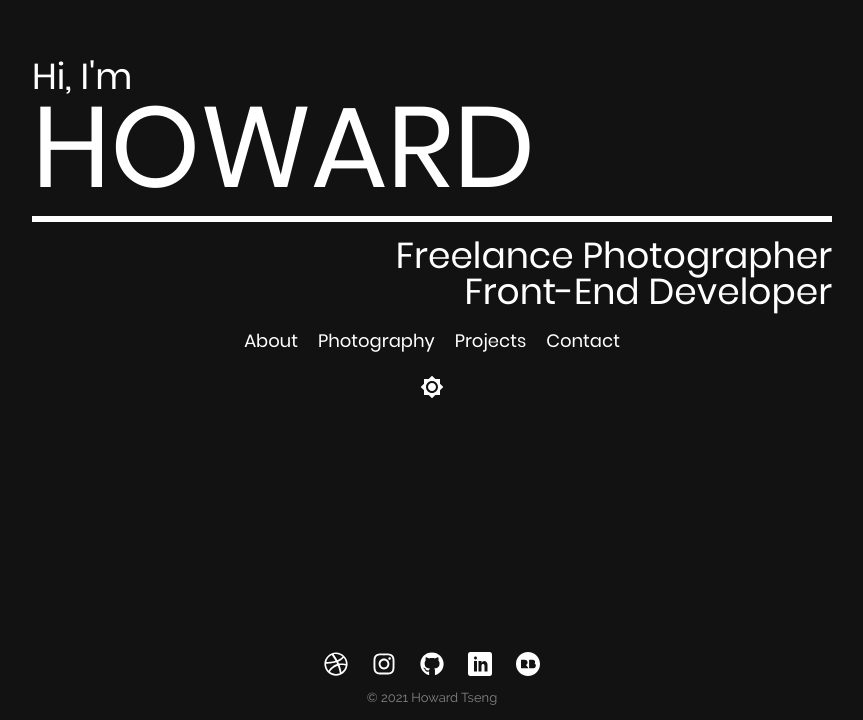
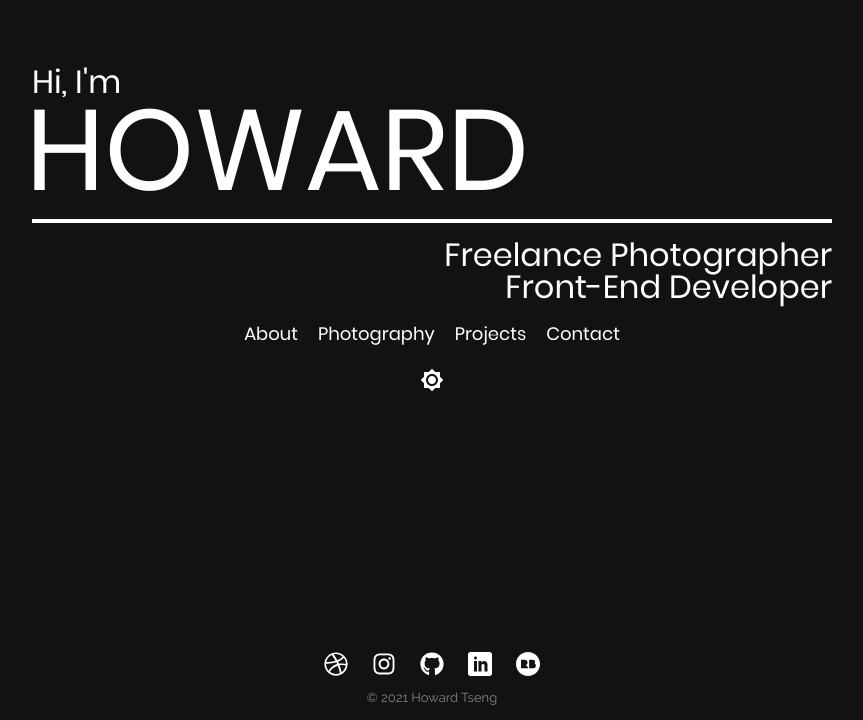
Before and after one commit to howardt12345/website-v3, a Next.js app: page / in a window 1280 px wide. Shown: the part 191-911 px from the top of the page, without its empty margins (208-1071 px from the left). Built offline with nearby package versions, Linux system fonts and the light colour scheme.

Commit message:
Cleaned up index page

```diff
--- /dev/null
+++ b/src/modules/index/index.animations.ts
@@ -0,0 +1,74 @@
+export const titleVariants = {
+  hidden: {
+    opacity: 0,
+    y: 50,
+  },
+  visible: {
+    opacity: 1,
+    y: 0,
+    transition: {
+      ease: "easeOut",
+      duration: 0.5,
+      delay: 0.5,
+    },
+  },
+};
+export const subtitleVariants = {
+  hidden: {
+    opacity: 0,
+    y: -30,
+  },
+  visible: {
+    opacity: 1,
+    y: 0,
+    transition: {
+      ease: "easeOut",
+      duration: 0.5,
+      delay: 0.75,
+    },
+  },
+};
+export const lineVariants = {
+  hidden: {
+    opacity: 0,
+    scale: 0,
+  },
+  visible: {
+    opacity: 1,
+    scale: 1,
+    transition: {
+      ease: "easeOut",
+      duration: 0.5,
+    },
+  },
+};
+export const navVariants = {
+  hidden: {
+    opacity: 0,
+    y: -20,
+  },
+  visible: (i: any) => ({
+    opacity: 1,
+    y: 0,
+    transition: {
+      ease: "easeOut",
+      duration: 0.5,
+      delay: i * 0.1 + 1,
+    },
+  }),
+};
+export const toggleVariants = {
+  hidden: {
+    opacity: 0,
+    y: -10,
+  },
+  visible: {
+    opacity: 1,
+    y: 0,
+    transition: {
+      ease: "easeOut",
+      duration: 0.5,
+      delay: 2.5,
+    },
+  },
+};
--- a/src/modules/index/index.styles.ts
+++ b/src/modules/index/index.styles.ts
@@ -1,5 +1,6 @@
 import styled from 'styled-components';
 import { theme, mixins, media, Main } from '@styles';
+import { motion } from "framer-motion";
 import Link from 'next/link'
 
 export const { fontSizes, fonts, navDelay } = theme;
@@ -8,7 +9,7 @@ export const StyledContainer = styled(Main)`
   ${mixins.flexCenter};
   flex-direction: column;
 `;
-export const StyledTitleBox = styled.div`
+export const StyledTitleBox = styled(motion.div)`
   flex-direction: column;
   width: 800px;
   ${media.bigDesktop`width: 800px;`};
@@ -16,7 +17,7 @@ export const StyledTitleBox = styled.div`
 `;
 export const StyledOverline = styled.h2`
   text-align: left;
-  font-size: 36px;
+  font-size: ${fontSizes.h3};
   font-weight: 400;
   font-family: ${fonts.Poppins};
   color: ${({ theme }) => theme.colors.textPrimary};
@@ -33,6 +34,7 @@ export const StyledTitle = styled.h1`
   font-size: 114px;
   line-height: 0.75;
   font-weight: 400;
+  margin-left: -6px;
   ${media.bigDesktop`font-size: 114px;`};
   ${media.bigDesktop`text-align: left;`}
   ${media.thone`text-align: center;`}
@@ -46,7 +48,7 @@ export const StyledSubtitle = styled.h2`
   ${media.bigDesktop`width: 800px;`};
   ${media.desktop`width: 80vw;`};
   text-align: right;
-  font-size: 36px;
+  font-size: ${fontSizes.h3};
   font-weight: 400;
   font-family: ${fonts.Poppins};
   color: ${({ theme }) => theme.colors.textPrimary};
@@ -58,7 +60,7 @@ export const StyledSubtitle = styled.h2`
 `;
 export const Line = styled.hr`
   width: 800px;
-  height: 6px;
+  height: 4px;
   ${media.bigDesktop`width: 800px;`};
   ${media.desktop`width: 80vw;`};
   background-color: ${({ theme }) => theme.colors.textPrimary};
--- a/src/modules/index/index.tsx
+++ b/src/modules/index/index.tsx
@@ -13,6 +13,13 @@ import {
   StyledTitle,
   StyledTitleBox,
 } from "./index.styles";
+import {
+  titleVariants,
+  subtitleVariants,
+  lineVariants,
+  navVariants,
+  toggleVariants,
+} from "./index.animations";
 import IconButton from "@components/iconbutton";
 import ToggleButton from "@components/toggle_button";
 import { motion } from "framer-motion";
@@ -43,96 +50,19 @@ const HomePage = () => {
     };
   }, [width, isBrowser, isMounted]);
 
-  const titleVariants = {
-    hidden: {
-      opacity: 0,
-      y: 50,
-    },
-    visible: {
-      opacity: 1,
-      y: 0,
-      transition: {
-        ease: "easeOut",
-        duration: 0.5,
-        delay: 0.5,
-      },
-    },
-  };
-  const subtitleVariants = {
-    hidden: {
-      opacity: 0,
-      y: -30,
-    },
-    visible: {
-      opacity: 1,
-      y: 0,
-      transition: {
-        ease: "easeOut",
-        duration: 0.5,
-        delay: 0.75,
-      },
-    },
-  };
-  const lineVariants = {
-    hidden: {
-      opacity: 0,
-      scale: 0,
-    },
-    visible: {
-      opacity: 1,
-      scale: 1,
-      transition: {
-        ease: "easeOut",
-        duration: 0.5,
-      },
-    },
-  };
-  const navVariants = {
-    hidden: {
-      opacity: 0,
-      y: -20,
-    },
-    visible: (i: any) => ({
-      opacity: 1,
-      y: 0,
-      transition: {
-        ease: "easeOut",
-        duration: 0.5,
-        delay: i * 0.1 + 1,
-      },
-    }),
-  };
-  const toggleVariants = {
-    hidden: {
-      opacity: 0,
-      y: -10,
-    },
-    visible: {
-      opacity: 1,
-      y: 0,
-      transition: {
-        ease: "easeOut",
-        duration: 0.5,
-        delay: 2.5,
-      },
-    },
-  };
-
   return (
     <Layout isHome={true} animateNav={false} footer={true}>
       <StyledContainer className="fillHeight">
         {isMounted && (
-          <motion.div
+          <StyledTitleBox
             key="overline"
             initial="hidden"
             animate="visible"
             variants={titleVariants}
           >
-            <StyledTitleBox>
-              <StyledOverline>{lib.overline}</StyledOverline>
-              <StyledTitle>{lib.title}</StyledTitle>
-            </StyledTitleBox>
-          </motion.div>
+            <StyledOverline>{lib.overline}</StyledOverline>
+            <StyledTitle>{lib.title}</StyledTitle>
+          </StyledTitleBox>
         )}
         {isMounted && (
           <motion.div
@@ -152,11 +82,7 @@ const HomePage = () => {
             variants={subtitleVariants}
           >
             <StyledSubtitle>
-              {
-                <div
-                  dangerouslySetInnerHTML={{ __html: lib.subtitle }}
-                />
-              }
+              {<div dangerouslySetInnerHTML={{ __html: lib.subtitle }} />}
             </StyledSubtitle>
           </motion.div>
         )}
```
